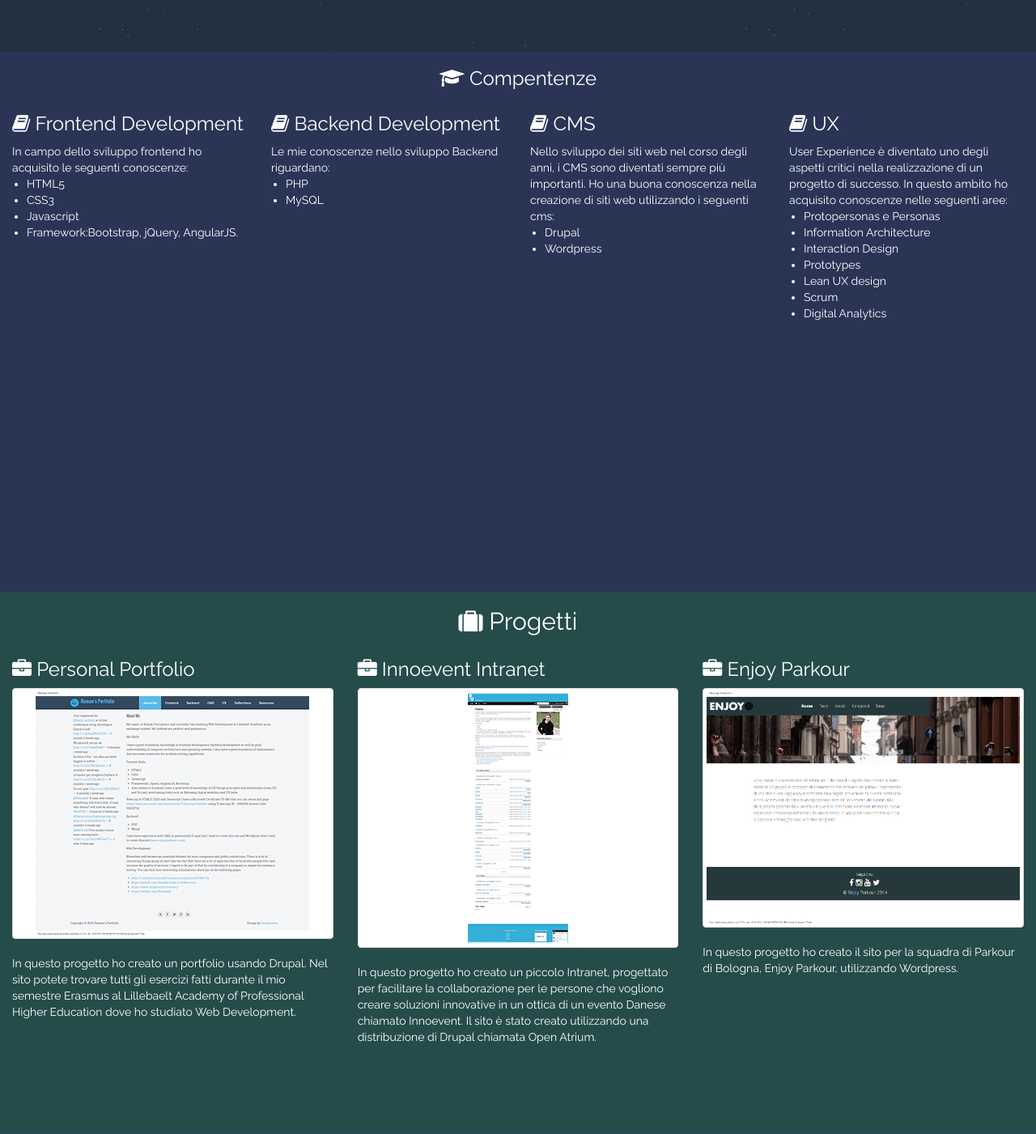
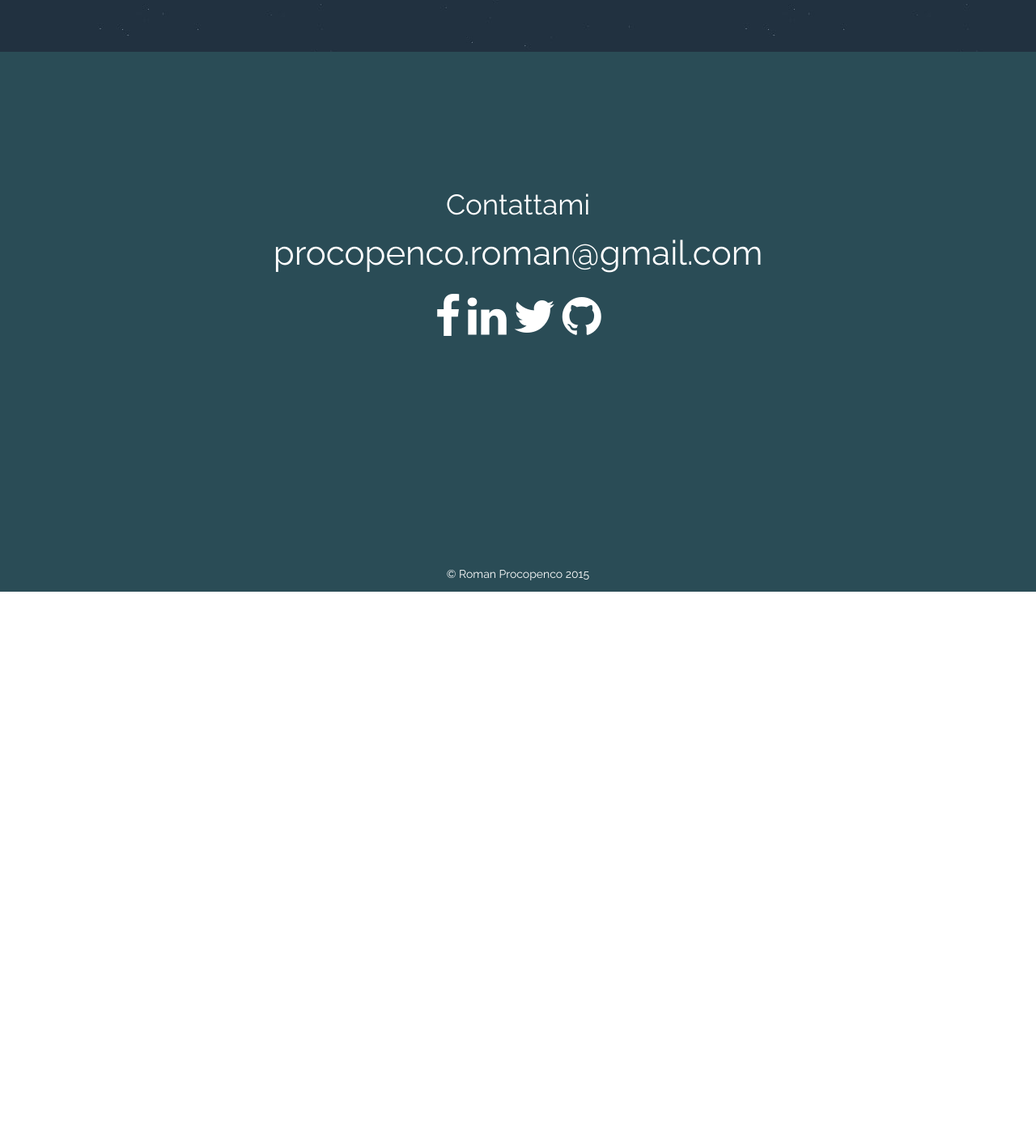
Before and after one commit to Roomka/roomka.github.io, a plain HTML site: page index.html in a window 1280 px wide. Shown: the part 603-2004 px from the top of the page at 81% size. After the commit the page ends 1334 px from the top, so only its background shows below. Drawn offline with Linux system fonts and the light colour scheme.

Commit message:
Removed Competencies/Projects sections

```diff
--- a/index.html
+++ b/index.html
@@ -24,83 +24,11 @@
 				<section id="header" class="row">
 					<div id="header-title">
 						<h1>Roman Procopenco</br>
-						<span class="fa fa-code">Web Developer</span>
+						<span class="fa fa-code">Software Developer</span>
 						</h1>
-
-						<p> Ciao, mi chiamo Roman Procopenco e sono uno studente di Informatica all'università di Bologna appassionato di programmazione Web e mobile.</p>
 					</div>
 				</section>
 
-			<div id="competencies" class="row" >
-				<h3 class="section-title">
-				<span class="fa fa-graduation-cap 2x"></span> Compentenze</h3>
-				<div class="col-lg-3 col-md-3">
-					<h3><span class="fa fa-book"></span>	Frontend Development</h3>
-					In campo dello sviluppo frontend ho acquisito le seguenti conoscenze:
-					<ul>
-						<li>HTML5</li>
-						<li>CSS3</li>
-						<li>Javascript</li>
-						<li>Framework:Bootstrap, jQuery, AngularJS.</li>
-					</ul>
-				</div>
-			<div class="col-lg-3 col-md-3">
-				<h3><span class="fa fa-book"></span> Backend Development</h3>
-				Le mie conoscenze nello sviluppo Backend riguardano:
-				<ul>
-					<li>PHP</li>
-					<li>MySQL</li>
-				</ul>
-			</div>
-			<div class="col-lg-3 col-md-3">
-				<h3><span class="fa fa-book"></span> CMS</h3>
-				Nello sviluppo dei siti web nel corso degli anni, i CMS sono diventati sempre più importanti. Ho una buona conoscenza nella creazione di siti web utilizzando i seguenti cms:
-				<ul>
-					<li>Drupal</li>
-					<li>Wordpress</li>
-				</ul>
-			</div>
-			<div class="col-lg-3 col-md-3">
-				<h3><span class="fa fa-book"></span> UX</h3>
-				User Experience è diventato uno degli aspetti critici nella realizzazione di un progetto di successo. In questo ambito ho acquisito conoscenze nelle seguenti aree:
-				<ul>
-					<li>Protopersonas e Personas</li>
-					<li>Information Architecture</li>
-					<li>Interaction Design</li>
-					<li>Prototypes</li>
-					<li>Lean UX design </li>
-					<li>Scrum</li>
-					<li>Digital Analytics</li>
-				</ul>
-				</div>
-			</div><!-- fine div competencies -->
-
-			<div id="projects" class="row">
-				<h2 class="section-title"><span class="fa fa-suitcase 2x"></span> Progetti</h2>
-				<div class="col-lg-4 col-md-4">
-					<h3><a href="http://dev-roman-personal-portfolio.pantheon.io/" target="_blank"><span class="fa fa-briefcase"></span> Personal Portfolio</a></h3>
-					<a href="http://dev-roman-personal-portfolio.pantheon.io/" target="_blank" class="thumbnail">
-					<img src="img/personal_portfolio.png"  alt="...">
-					</a>
-					<p> In questo progetto ho creato un portfolio usando Drupal. Nel sito potete trovare tutti gli esercizi fatti durante il mio semestre Erasmus al Lillebaelt Academy of Professional Higher Education
-					dove ho studiato Web Development.
-					</p>
-				</div>
-				<div class="col-lg-4 col-md-3">
-					<h3><a href="http://dev-inop.gotpantheon.com/" target="_blank"><span class="fa fa-briefcase"></span> Innoevent Intranet</a></h3>
-					<a href="http://dev-inop.gotpantheon.com/" target="_blank" class="thumbnail">
-					<img src="img/inop.png"  alt="...">
-					</a>
-					<p> In questo progetto ho creato un piccolo Intranet, progettato per facilitare la collaborazione per le persone che vogliono creare soluzioni innovative in un ottica di un evento Danese chiamato Innoevent. Il sito è stato creato utilizzando una distribuzione di Drupal chiamata Open Atrium.</p>
-				</div>
-				<div class="col-lg-4 col-md-4">
-					<h3><a href="http://www.enjoyparkour.com/" target="_blank"><span class="fa fa-briefcase"></span> Enjoy Parkour</a></h3>
-					<a href="http://www.enjoyparkour.com/" target="_blank"  class="thumbnail">
-					<img src="img/enjoy_parkour.png" alt="...">
-					</a>
-					<p> In questo progetto ho creato il sito per la squadra di Parkour di Bologna, Enjoy Parkour, utilizzando Wordpress.</p>
-				</div>
-			</div>
 
 			<div id="contact" class="row">
 				<div id="contact-title">
@@ -128,8 +56,6 @@
 			<nav>
 				<ul id="closeMenu">
 					<li><a href="#header">Home</a></li>
-					<li><a href="#competencies">Competenze</a></li>
-					<li><a href="#projects">Progetti</a></li>
 					<li><a href="#contact">Contattami</a></li>
 				</ul>
 				<div >
```
